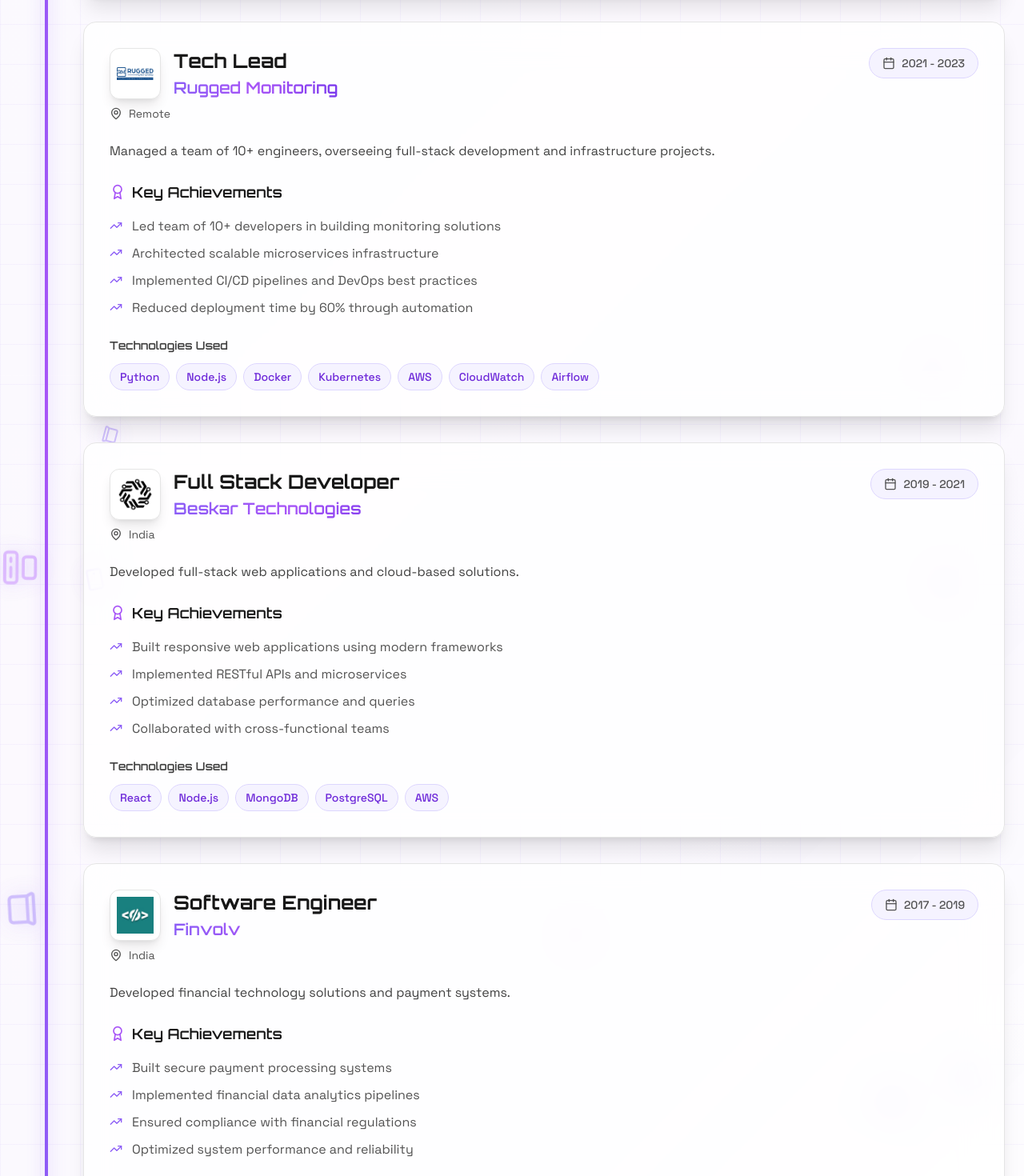
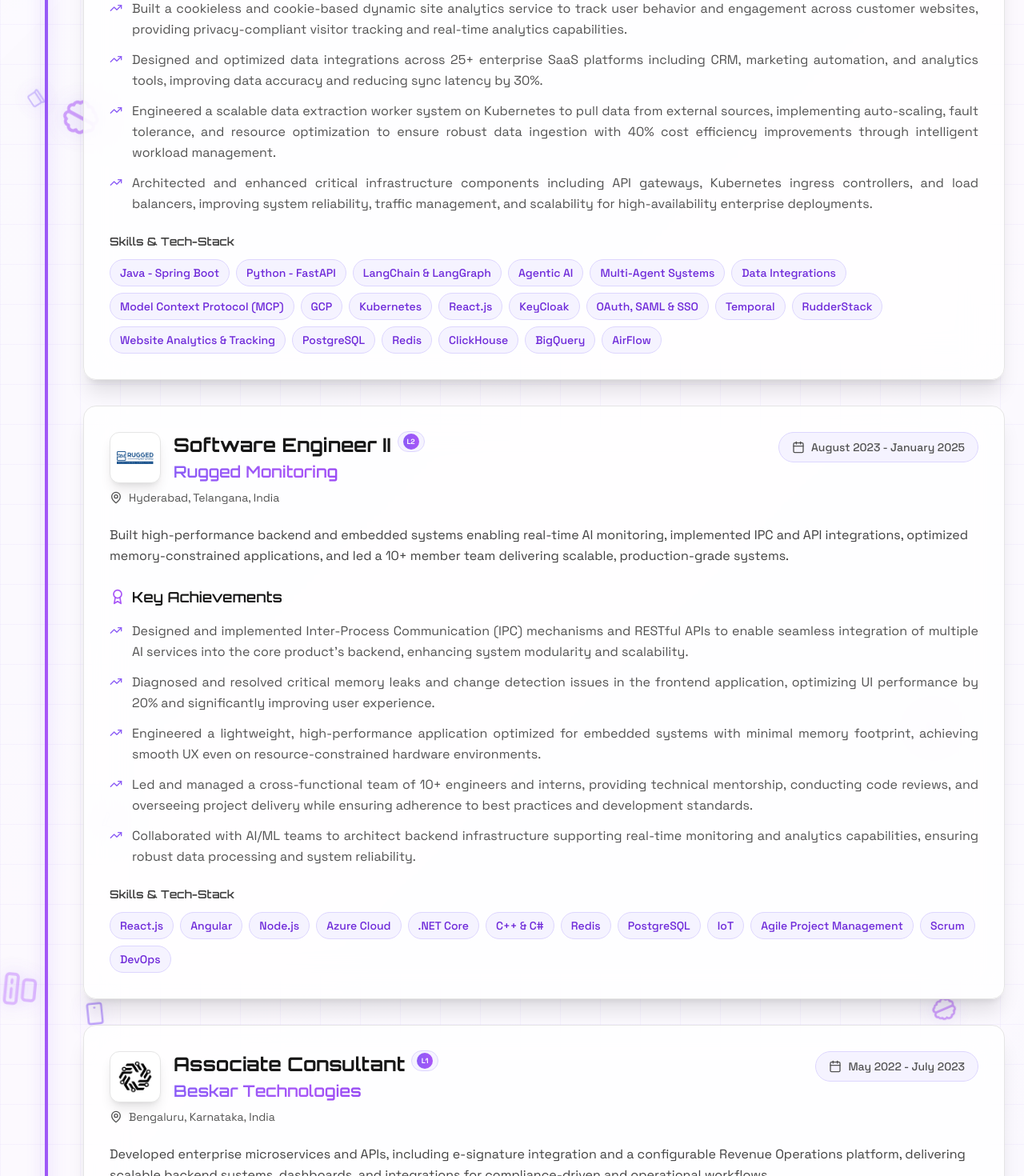
Before and after one commit to the-stranded-alien/Portfolio, a React (Vite) app: page /work in a window 1280 px wide. Shown: the part 920-2390 px from the top of the page at 80% size. Built offline with nearby package versions, Linux system fonts and the light colour scheme.

Commit message:
Updating work section

```diff
--- a/src/data/portfolio.json
+++ b/src/data/portfolio.json
@@ -1,7 +1,7 @@
 {
   "personal": {
     "name": "Sahil Gupta",
-    "title": "Senior Software Engineer | Agentic AI & Multi-Agent Systems Specialist",
+    "title": "Senior Software Engineer | Software Generalist",
     "email": "sahil16gupta11@gmail.com",
     "phone": "+91-7249999056",
     "location": "Bengaluru, Karnataka, India",
@@ -41,7 +41,7 @@
     ]
   },
   "workExperience": {
-    "subtitle": "5+ years of professional experience building scalable software solutions, leading engineering teams, and architecting AI-powered systems across fintech, logistics, and monitoring platforms."
+    "subtitle": "5+ years of professional experience building scalable software solutions, leading engineering teams, and architecting AI-powered systems across various domains."
   },
   "work": [
     {
@@ -51,70 +51,76 @@
       "location": "Bengaluru, Karnataka, India",
       "startDate": "January 2025",
       "endDate": "Present",
+      "level": "L3",
       "logo": "/work/revsure.svg",
       "website": "https://www.revsure.ai/",
-      "description": "Leading development of agentic AI systems and multi-agent architectures. Building sophisticated voice agent platforms using React, TypeScript, FastAPI, and cutting-edge AI technologies.",
+      "description": "Led the design and implementation of agentic and multi-agent AI systems integrated into enterprise workflows, building scalable backend infrastructure, data integrations, third-party integrations, MCP tooling, secure auth systems, and Kubernetes-based data pipelines to drive AI-powered automation and platform scalability.",
       "achievements": [
-        "Architected and built voice agent platform for logistics operations with adaptive conversation flows",
-        "Implemented real-time AI systems using Retell AI and Supabase",
-        "Designed scalable multi-agent communication systems",
-        "Led integration of advanced AI orchestration frameworks"
+        "Pioneered agentic AI features by integrating LLM-based intelligent agents into workflows, automating repetitive tasks and improving customer productivity through AI-driven automation and intelligent decision-making.",
+        "Built a Model Context Protocol (MCP) server to expose in-house APIs and processes as tools for internal and external agents, enabling sophisticated Multi-Agent systems with seamless agent-to-agent communication and workflow orchestration.",
+        "Designed and developed multi-agent systems leveraging distributed AI agents for complex workflow automation, enabling intelligent task delegation, parallel processing, and collaborative problem-solving across enterprise workflows.",
+        "Architected and developed secure authentication and authorization services implementing SP & IdP-based SSO, Keycloak integration, and API token-based access control, strengthening platform security and compliance for multi-tenant SaaS deployments.",
+        "Built a cookieless and cookie-based dynamic site analytics service to track user behavior and engagement across customer websites, providing privacy-compliant visitor tracking and real-time analytics capabilities.",
+        "Designed and optimized data integrations across 25+ enterprise SaaS platforms including CRM, marketing automation, and analytics tools, improving data accuracy and reducing sync latency by 30%.",
+        "Engineered a scalable data extraction worker system on Kubernetes to pull data from external sources, implementing auto-scaling, fault tolerance, and resource optimization to ensure robust data ingestion with 40% cost efficiency improvements through intelligent workload management.",
+        "Architected and enhanced critical infrastructure components including API gateways, Kubernetes ingress controllers, and load balancers, improving system reliability, traffic management, and scalability for high-availability enterprise deployments."
       ],
-      "technologies": ["React", "TypeScript", "FastAPI", "Supabase", "Retell AI", "LangGraph", "Temporal"]
+      "technologies": ["Java - Spring Boot", "Python - FastAPI", "LangChain & LangGraph", "Agentic AI", "Multi-Agent Systems", "Data Integrations", "Model Context Protocol (MCP)", "GCP", "Kubernetes", "React.js", "KeyCloak", "OAuth, SAML & SSO", "Temporal", "RudderStack", "Website Analytics & Tracking", "PostgreSQL", "Redis", "ClickHouse", "BigQuery", "AirFlow"]
     },
     {
       "id": 2,
       "company": "Rugged Monitoring",
-      "position": "Tech Lead",
-      "location": "Remote",
-      "startDate": "2021",
-      "endDate": "2023",
+      "position": "Software Engineer II",
+      "location": "Hyderabad, Telangana, India",
+      "startDate": "August 2023",
+      "endDate": "January 2025",
+      "level": "L2",
       "logo": "/work/rugged.webp",
       "website": "https://www.ruggedmonitoring.com/",
-      "description": "Managed a team of 10+ engineers, overseeing full-stack development and infrastructure projects.",
+      "description": "Built high-performance backend and embedded systems enabling real-time AI monitoring, implemented IPC and API integrations, optimized memory-constrained applications, and led a 10+ member team delivering scalable, production-grade systems.",
       "achievements": [
-        "Led team of 10+ developers in building monitoring solutions",
-        "Architected scalable microservices infrastructure",
-        "Implemented CI/CD pipelines and DevOps best practices",
-        "Reduced deployment time by 60% through automation"
+        "Designed and implemented Inter-Process Communication (IPC) mechanisms and RESTful APIs to enable seamless integration of multiple AI services into the core product's backend, enhancing system modularity and scalability.",
+        "Diagnosed and resolved critical memory leaks and change detection issues in the frontend application, optimizing UI performance by 20% and significantly improving user experience.",
+        "Engineered a lightweight, high-performance application optimized for embedded systems with minimal memory footprint, achieving smooth UX even on resource-constrained hardware environments.",
+        "Led and managed a cross-functional team of 10+ engineers and interns, providing technical mentorship, conducting code reviews, and overseeing project delivery while ensuring adherence to best practices and development standards.",
+        "Collaborated with AI/ML teams to architect backend infrastructure supporting real-time monitoring and analytics capabilities, ensuring robust data processing and system reliability."
       ],
-      "technologies": ["Python", "Node.js", "Docker", "Kubernetes", "AWS", "CloudWatch", "Airflow"]
+      "technologies": ["React.js", "Angular", "Node.js", "Azure Cloud", ".NET Core", "C++ & C#", "Redis", "PostgreSQL", "IoT", "Agile Project Management", "Scrum", "DevOps"]
     },
     {
       "id": 3,
       "company": "Beskar Technologies",
-      "position": "Full Stack Developer",
-      "location": "India",
-      "startDate": "2019",
-      "endDate": "2021",
+      "position": "Associate Consultant",
+      "location": "Bengaluru, Karnataka, India",
+      "startDate": "May 2022",
+      "endDate": "July 2023",
+      "level": "L1",
       "logo": "/work/beskar.jpeg",
       "website": "https://www.beskar.tech/",
-      "description": "Developed full-stack web applications and cloud-based solutions.",
+      "description": "Developed enterprise microservices and APIs, including e-signature integration and a configurable Revenue Operations platform, delivering scalable backend systems, dashboards, and integrations for compliance-driven and operational workflows.",
       "achievements": [
-        "Built responsive web applications using modern frameworks",
-        "Implemented RESTful APIs and microservices",
-        "Optimized database performance and queries",
-        "Collaborated with cross-functional teams"
+        "Developed a microservice to integrate external document signing capabilities (e-signature) into an existing Quality Management System (QMS), implementing mailing services and user portals to streamline document workflows and enhance compliance processes.",
+        "Conceptualized and implemented a scalable and configurable Revenue Operations (RevOps) platform from the ground up, building notification systems, interactive dashboards, and dynamic configuration modules to improve operational efficiency and user experience.",
+        "Designed RESTful APIs and backend services to enable seamless integration between third-party services and internal systems, ensuring high availability and performance for enterprise clients."
       ],
-      "technologies": ["React", "Node.js", "MongoDB", "PostgreSQL", "AWS"]
+      "technologies": ["React.js", "Node.js", "Java - Spring Boot", "PostgreSQL", "AWS", "GCP", "GoLang", "DevOps"]
     },
     {
       "id": 4,
       "company": "Finvolv",
       "position": "Software Engineer",
       "location": "India",
-      "startDate": "2017",
-      "endDate": "2019",
+      "startDate": "February 2021",
+      "endDate": "May 2022",
+      "level": "L1",
       "logo": "/work/finvolv.jpeg",
       "website": "https://www.finvolv.ai/",
-      "description": "Developed financial technology solutions and payment systems.",
+      "description": "Contributed to a cloud-native security and cyber-safety platform using Spring Boot, React, and GCP, building scalable security features, monitoring, and compliance capabilities for distributed enterprise cloud environments.",
       "achievements": [
-        "Built secure payment processing systems",
-        "Implemented financial data analytics pipelines",
-        "Ensured compliance with financial regulations",
-        "Optimized system performance and reliability"
+        "Developed a cloud-based Data Security and Cyber Safety platform using Java Spring Boot, React, and GCP, implementing multiple features through GCP APIs to enable advanced security measures and compliance controls for enterprise teams working on cloud platforms.",
+        "Collaborated with cross-functional teams to enhance workspace security by building scalable security monitoring, data protection features, and real-time vulnerability detection capabilities for distributed cloud environments."
       ],
-      "technologies": ["Java", "Spring Boot", "MySQL", "Redis", "Kafka"]
+      "technologies": ["Java - Spring Boot", "MySQL", "React.js", "GCP", "AWS"]
     }
   ],
   "education": [
@@ -183,8 +189,8 @@
       "institution": "BITS Pilani",
       "degree": "M.Tech",
       "field": "Cloud Computing",
-      "startDate": "2020",
-      "endDate": "2022",
+      "startDate": "January 2024",
+      "endDate": "December 2025",
       "logo": "/education/bits.jpeg",
       "website": "https://www.bits-pilani.ac.in/",
       "gpa": "9.47 / 10 CGPA",
--- a/src/pages/Work.jsx
+++ b/src/pages/Work.jsx
@@ -1,5 +1,5 @@
 import { motion } from 'framer-motion';
-import { Briefcase, Calendar, MapPin, Award, TrendingUp } from 'lucide-react';
+import { Briefcase, Calendar, MapPin, Award, TrendingUp, Badge } from 'lucide-react';
 import AnimatedBackground from '../components/AnimatedBackground';
 
 const Work = ({ data }) => {
@@ -75,9 +75,18 @@
                           )
                         )}
                         <div>
-                          <h2 className="text-2xl font-display font-bold text-void-900 dark:text-starlight-50 mb-1">
-                            {job.position}
-                          </h2>
+                          <div className="flex items-center flex-wrap gap-2 mb-1">
+                            <h2 className="text-2xl font-display font-bold text-void-900 dark:text-starlight-50">
+                              {job.position}
+                            </h2>
+                            {job.level && (
+                              <span className="inline-flex items-center bg-cosmos-50 dark:bg-cosmos-950/50 px-1.5 py-0.5 rounded-full border border-cosmos-200 dark:border-cosmos-800/40 -mt-2">
+                                <span className="w-5 h-5 rounded-full bg-gradient-to-r from-cosmos-500 to-nebula-500 text-white text-[9px] font-bold flex items-center justify-center leading-none">
+                                  {job.level}
+                                </span>
+                              </span>
+                            )}
+                          </div>
                           <h3 className="text-xl text-gradient font-semibold">
                             {job.company}
                           </h3>
@@ -104,11 +113,11 @@
                         <Award className="w-5 h-5 text-nebula-500" />
                         <h4 className="text-lg font-semibold text-void-900 dark:text-starlight-100">Key Achievements</h4>
                       </div>
-                      <ul className="space-y-2">
+                      <ul className="space-y-3">
                         {job.achievements.map((achievement, idx) => (
                           <li key={idx} className="flex items-start space-x-3">
                             <TrendingUp className="w-4 h-4 text-cosmos-500 mt-1 flex-shrink-0" />
-                            <span className="text-void-600 dark:text-starlight-400 leading-relaxed">{achievement}</span>
+                            <span className="text-void-600 dark:text-starlight-400 leading-relaxed text-justify flex-1">{achievement}</span>
                           </li>
                         ))}
                       </ul>
@@ -117,7 +126,7 @@
 
                   {job.technologies && job.technologies.length > 0 && (
                     <div>
-                      <h4 className="text-sm font-semibold text-void-700 dark:text-starlight-300 mb-3">Technologies Used</h4>
+                      <h4 className="text-sm font-semibold text-void-700 dark:text-starlight-300 mb-3">Skills & Tech-Stack</h4>
                       <div className="flex flex-wrap gap-2">
                         {job.technologies.map((tech, idx) => (
                           <span key={idx} className="tag">{tech}</span>
```
